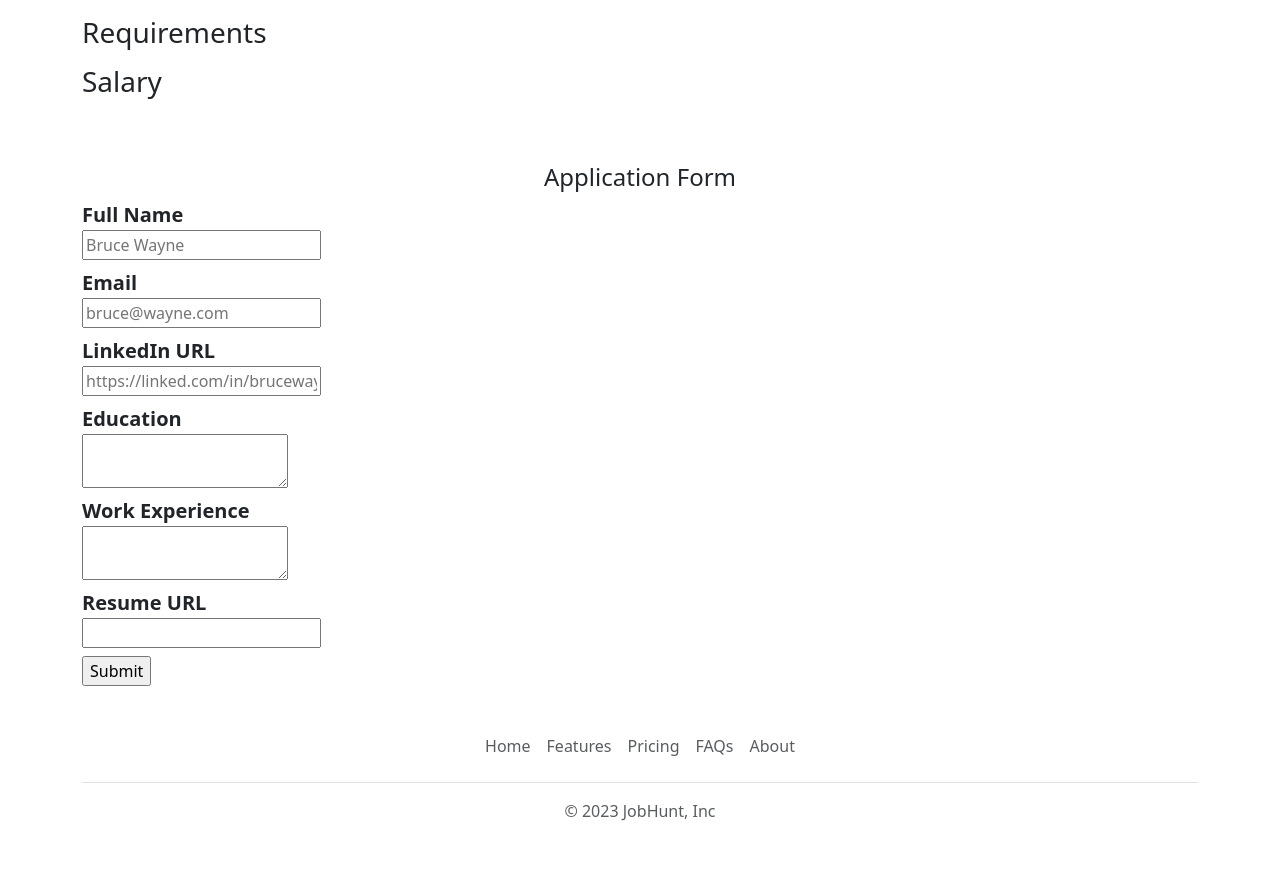
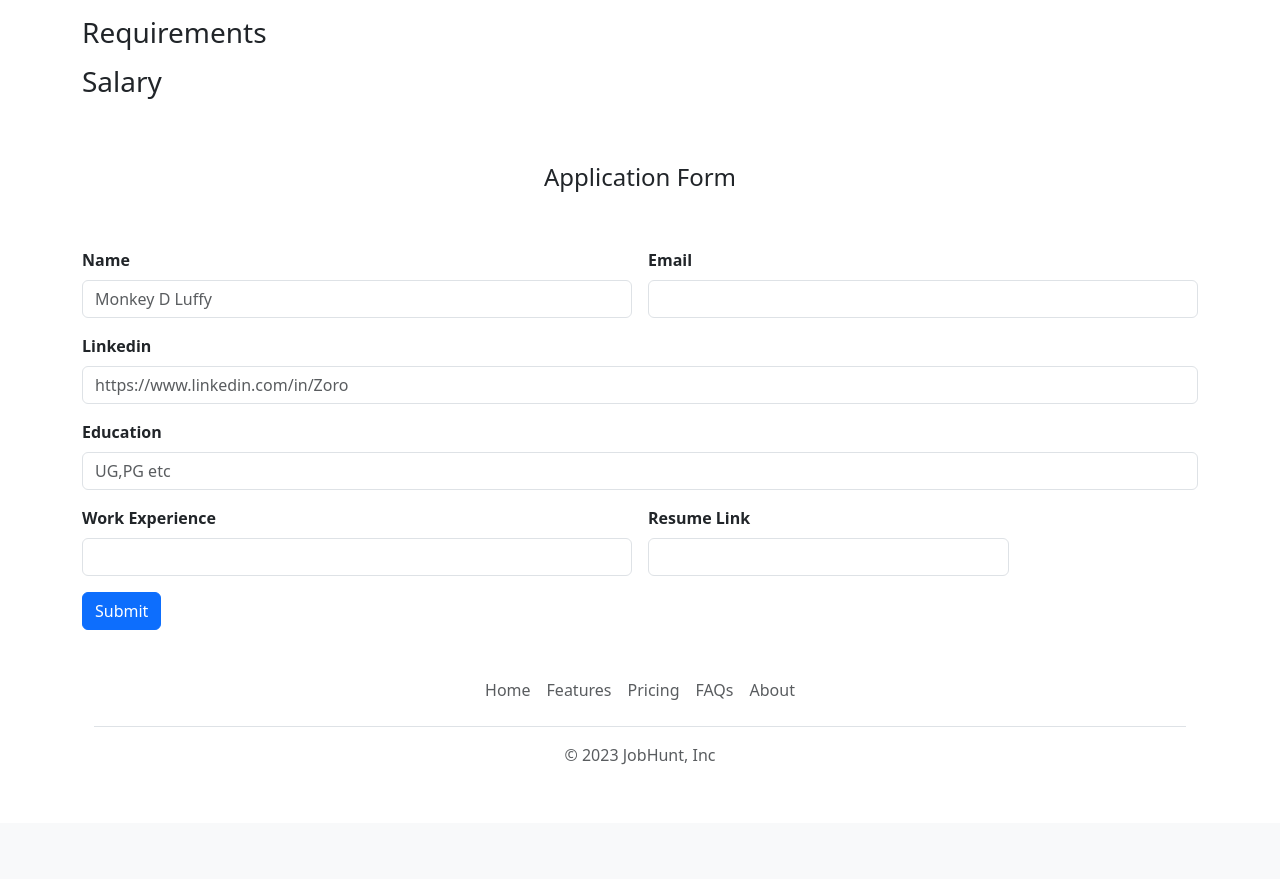
Before and after one commit to siddhant-shekhar/Job-Portal, a Flask app: template templates/jobpage.html in a window 1280 px wide. Shown: the part 702-1581 px from the top of the page. After the commit the page ends 1467 px from the top, so only its background shows below. Run offline with Flask 3, Linux system fonts and the light colour scheme; the template is opened without the code that fills it, so the values that code supplies are empty.

Commit message:
updated table

```diff
--- a/app.py
+++ b/app.py
@@ -1,5 +1,5 @@
 from flask import Flask, render_template, jsonify, request
-from database import load_jobs_from_db, load_job_from_db, add_application_to_db
+from database import load_jobs_from_db, load_job_from_db, add_application_to_db, add_job_to_db
 
 app = Flask(__name__)
 
@@ -35,10 +35,23 @@
                          job=job)
 
 
-@app.route("/api/job/<id>")
-def show_job_json(id):
-  job = load_job_from_db(id)
+@app.route("/post-a-job")
+def post_job():
+  return render_template("job_posting.html")
+
+
+@app.route("/job-posted", methods=['post'])
+def job_posted():
+  data = request.form
+  add_job_to_db(data)
+  return render_template("job_posting.html")
+
+
+@app.route("/api/job", methods=['post'])
+def show_job_json():
+  job = request.form
   return jsonify(job)
+
 
 if __name__ == '__main__':
   app.run(host='0.0.0.0', debug=True)
--- a/templates/application_form.html
+++ b/templates/application_form.html
@@ -1,34 +1,37 @@
-<br><br><h4 style="text-align:center;">Application Form</h4>
-<form action="/job/{{job['id']}}/apply" method="post">
-  <div class="mb-2">
-  <label style="font-size:20px;"><b>Full Name</b></label><br>
-  <input type="text" required name="full_name" placeholder="Bruce Wayne">
+<br><br><h4 style="text-align:center;">Application Form</h4><br><br>
+<form method = "post" action="/job/{{job['id']}}/apply" class="row g-3">
+
+  <div class="col-md-6">
+    <label for="inputName4" class="form-label"><b>Name</b></label>
+    <input type="text" required name="full_name" class="form-control" id="inputName4" placeholder="Monkey D Luffy">
   </div>
 
-  <div class="mb-2">
-  <label style="font-size:20px;"><b>Email</b></label><br>
-  <input type="email" required name="email" placeholder="bruce@wayne.com">
+  <div class="col-md-6">
+    <label for="inputEmaild4" class="form-label"><b>Email</b></label>
+    <input type="Email" required name="email" class="form-control" id="inputEmail4">
   </div>
 
-  <div class="mb-2">
-  <label style="font-size:20px;"><b>LinkedIn URL</b></label><br>
-  <input type="url" name="linkedin_url" placeholder="https://linked.com/in/brucewayne">
+  <div class="col-12">
+    <label for="inputLinkedin" class="form-label"><b>Linkedin</b></label>
+    <input type="text" name="linkedin_url" class="form-control" id="inputLinkedin" placeholder="https://www.linkedin.com/in/Zoro">
   </div>
 
-  <div class="mb-2">
-    <label style="font-size:20px;"><b>Education</b></label><br>
-    <textarea name="education"></textarea>
+  <div class="col-12">
+    <label for="inputEducation" class="form-label"><b>Education</b></label>
+    <input type="text" name="education" class="form-control" id="inputEducation" placeholder="UG,PG etc">
   </div>
 
-  <div class="mb-2">
-    <label style="font-size:20px;"><b>Work Experience</b></label><br>
-    <textarea name="work_experience"></textarea>
+  <div class="col-md-6">
+    <label for="inputWE" class="form-label"><b>Work Experience</b></label>
+    <input type="text" name="work_experience" class="form-control" id="inputWE">
   </div>
 
-  <div class="mb-2">
-  <label style="font-size:20px;"><b>Resume URL</b></label><br>
-  <input type="url" name="resume_url">
+  <div class="col-md-4">
+    <label for="inputRL" class="form-label"><b>Resume Link</b></label>
+    <input type="text" name="resume_url" class="form-control" id="inputRL">
+    </select>
   </div>
 
-  <input type="submit">
+  <div class="col-12">
+    <button type="submit" class="btn btn-primary">Submit</button>
 </form>
--- a/templates/application_submitted.html
+++ b/templates/application_submitted.html
@@ -10,10 +10,10 @@
 
     <div class="container">
       <h1 class="text-center mt-2 mb-4">
-        Jovian Careers
+        JobHunt
       </h1>
 
-      <p>Your application for the role of <b>{{job['title']}}</b> at Jovian has been submitted!</p>
+      <p>Your application for the role of <b>{{job['title']}}</b> at JobHunt has been submitted!</p>
 
       <b>Full Name</b>
       <div class="mb-2">{{application['full_name']}}</div>
--- a/templates/nav.html
+++ b/templates/nav.html
@@ -4,5 +4,8 @@
       <img src="https://dynamic.placementindia.com/recruiter_comp_logo/314948.jpg" alt="Logo" width="30" height="24" class="d-inline-block align-text-top">
       JobHunt
     </a>
+    <div class = 'text-center'>
+      <a href="/post-a-job" type='button' class="btn btn-outline-primary">Post a Job</a>
+    </div>
   </div>
 </nav>
```
Also changed, not shown: database.py (+36 -13 lines), templates/job_posting.html (added, +86 -0 lines), 1 other file.
